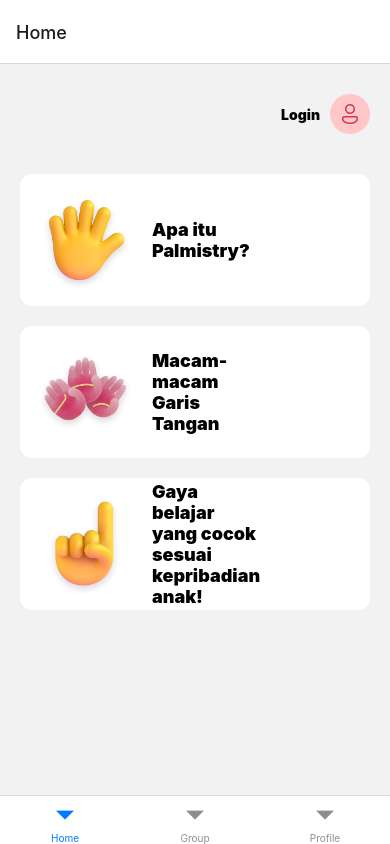
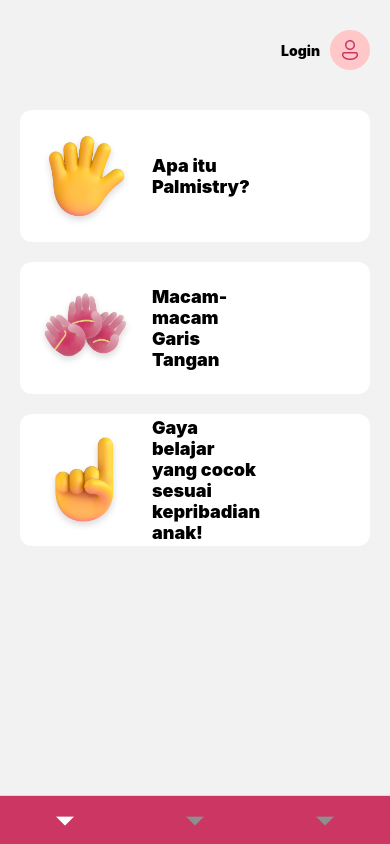
Before and after one commit to galihkarya/Persona, a React Native app: screen / in a window 390 px wide. Built offline with nearby package versions, Linux system fonts and the light colour scheme.

Commit message:
navigation bottom bar

```diff
--- a/package.json
+++ b/package.json
@@ -15,7 +15,9 @@
     "@react-navigation/stack": "^6.3.20",
     "react": "18.2.0",
     "react-native": "0.73.2",
-    "react-native-paper": "^5.12.3"
+    "react-native-paper": "^5.12.3",
+    "react-native-safe-area-context": "^4.8.2",
+    "react-native-screens": "^3.29.0"
   },
   "devDependencies": {
     "@babel/core": "^7.20.0",
--- a/router/navigation.tsx
+++ b/router/navigation.tsx
@@ -7,7 +7,15 @@ const Tab = createBottomTabNavigator();
 
 const Tabs = () => {
   return (
-    <Tab.Navigator>
+    <Tab.Navigator
+      screenOptions={{
+        headerShown: false,
+        tabBarShowLabel: false,
+        tabBarActiveBackgroundColor: '#CC3663',
+        tabBarInactiveBackgroundColor: '#CC3663',
+        tabBarActiveTintColor: '#FFFFFF',
+
+      }}>
       <Tab.Screen name="Home" component={HomePage} />
       <Tab.Screen name="Group" component={GroupListPage} />
       <Tab.Screen name="Profile" component={ProfilePage} />
```
Also changed, not shown: 1 other file (tests, documents, lock files or other folders).
